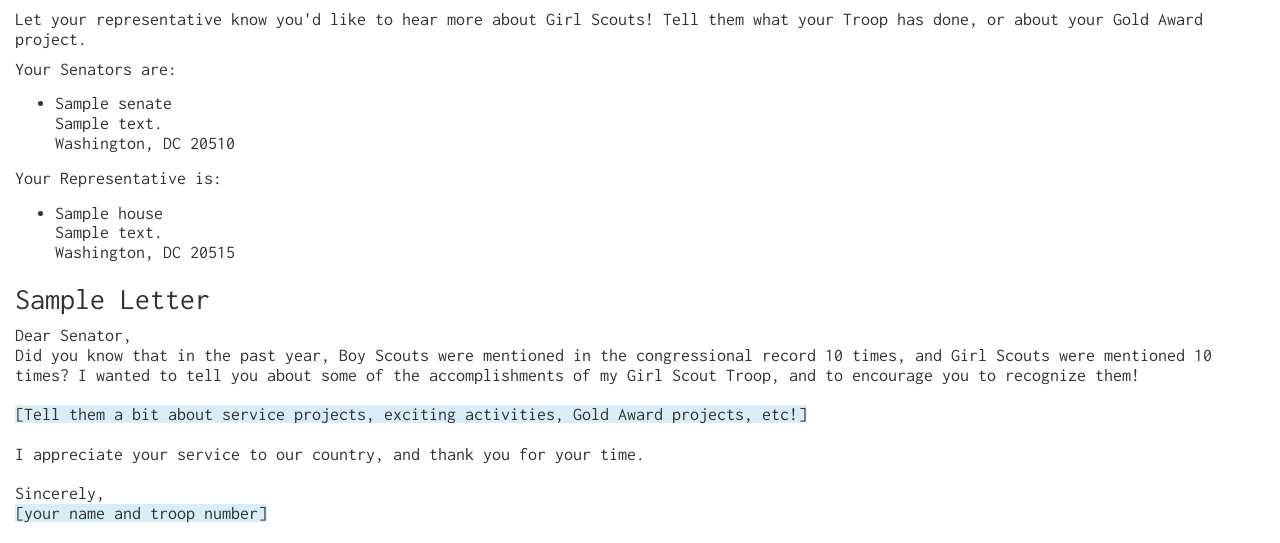
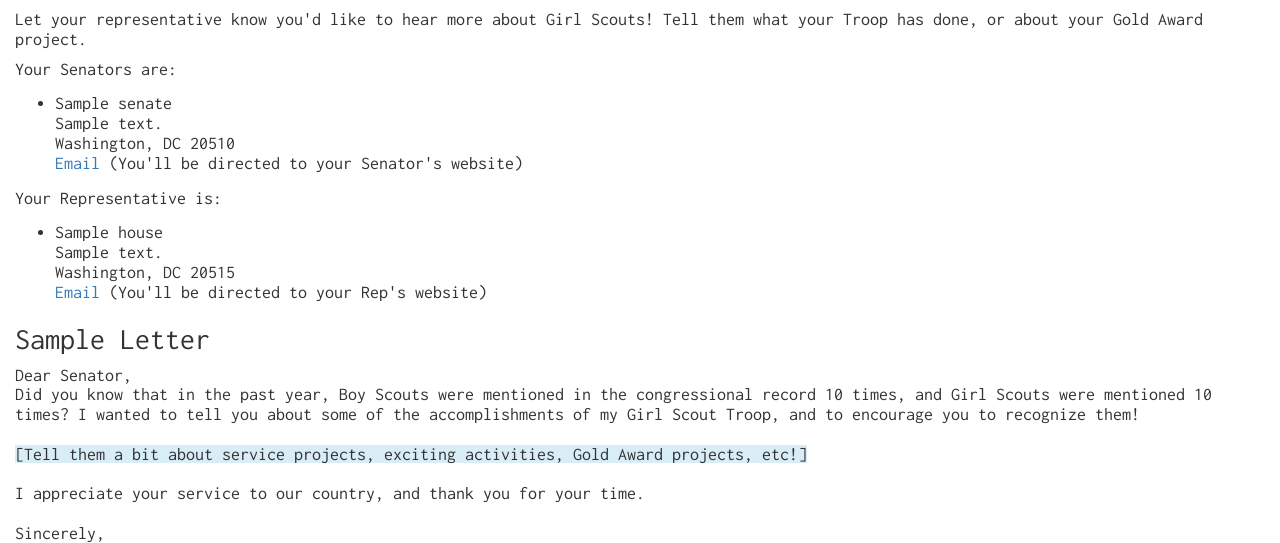
Before and after one commit to rshorey/scout-vs-scout, a Flask app: template templates/contact.html in a window 1280 px wide. Shown: the part 320-863 px from the top of the page. Run offline with Flask 2, Linux system fonts and the light colour scheme; the template is opened without the code that fills it: most values are stand-ins (such as "Sample title", 1, 10 or a date in 2020).

Commit message:
link to e-mail rep

```diff
--- a/app.py
+++ b/app.py
@@ -35,7 +35,8 @@
             "name":name,
             "email":mem["oc_email"],
             "address":mem["office"],
-            "twitter":mem.get("twitter",None)
+            "twitter":mem.get("twitter",None),
+            "contact_form":mem["contact_form"]
             })
 
     return members
--- a/templates/contact.html
+++ b/templates/contact.html
@@ -47,6 +47,8 @@
                     {{ m["address"] }}
                     <br/>
                     Washington, DC 20510
+                    <br/>
+                    <a href={{m["contact_form"]}}> Email</a> (You'll be directed to your Senator's website)
                     </li>
                     {% endfor %}
                 </ul>
@@ -70,6 +72,8 @@
                     {{ m["address"] }}
                     <br/>
                     Washington, DC 20515
+                    <br/>
+                    <a href={{m["contact_form"]}}> Email</a> (You'll be directed to your Rep's website)
                     </li>
                     {% endfor %}
                 </ul>
```
